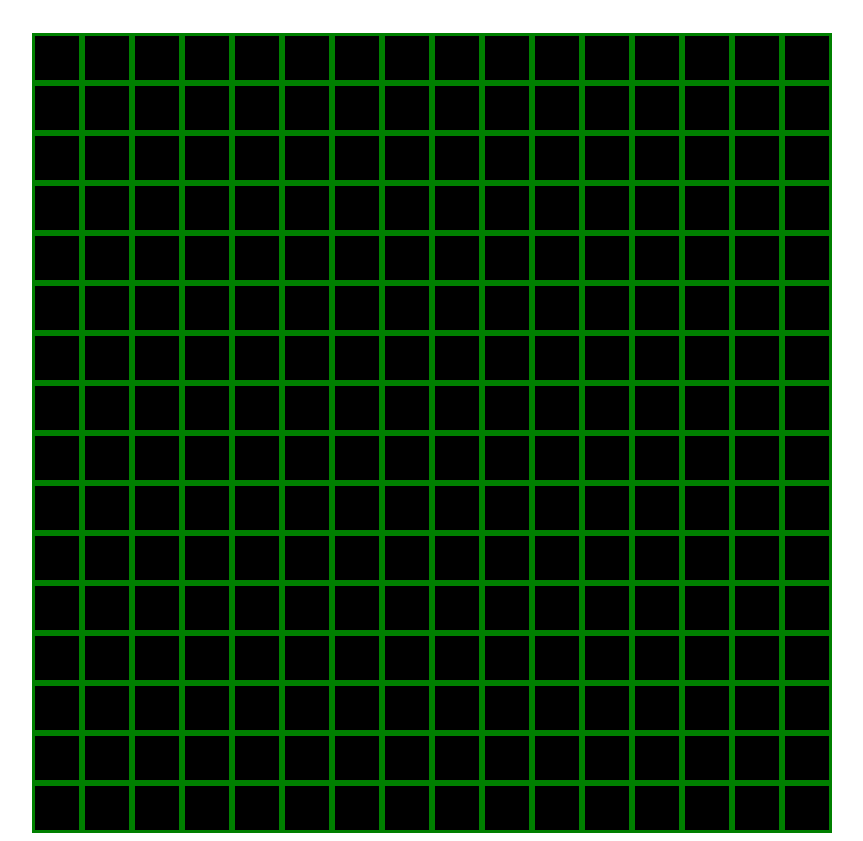
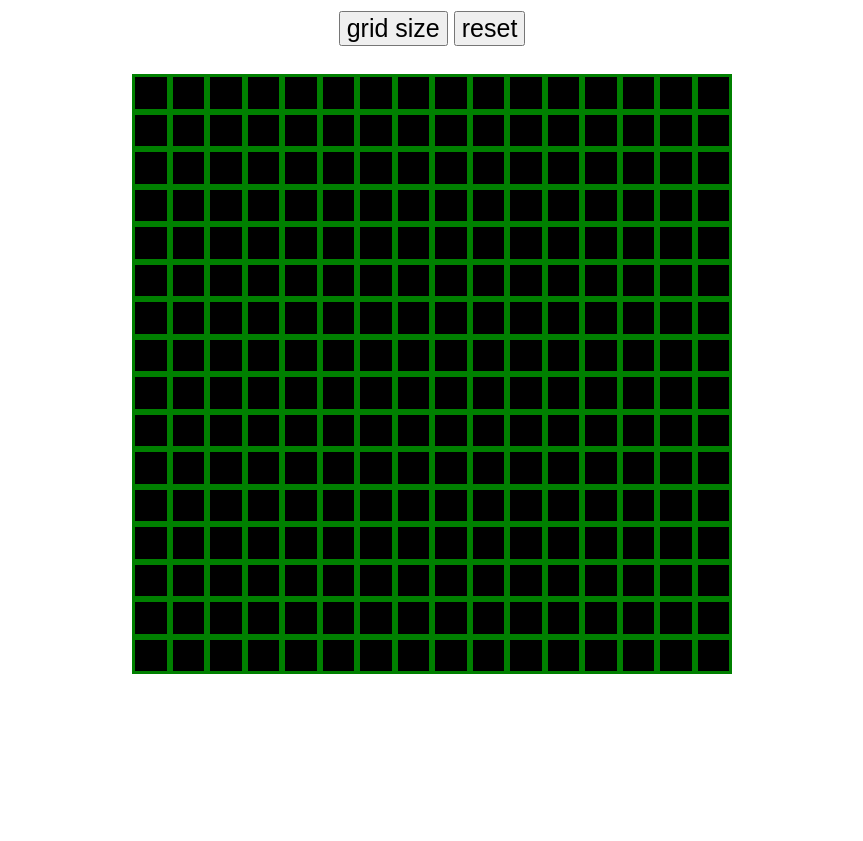
Before and after one commit to MohamadKh01/Etch-a-Sketch, a plain HTML site: page index.html in a window 1280 px wide. Shown: the whole page, without its empty margins (208-1071 px from the left). After the commit the page ends 800 px from the top, so only its background shows below. Drawn offline with Linux system fonts and the light colour scheme.

Commit message:
add a button to change the size of the grid depending on user input and a reset button to reset the sketch

```diff
--- a/index.html
+++ b/index.html
@@ -5,11 +5,16 @@
     <meta name="viewport" content="width=device-width, initial-scale=1.0">
     <title>Document</title>
     <link href="./styles.css" rel="stylesheet">
-    <script src="./script.js" defer></script>
+
 </head>
 <body>
+    <div class="top">
+
+    </div>
     <div class="grid">
 
     </div>
+
+    <script src="./script.js"></script>
 </body>
 </html>
--- a/script.js
+++ b/script.js
@@ -1,23 +1,51 @@
-const grid = document.querySelector("div");
+const tops = document.querySelector(".top");
+const grid = document.querySelector(".grid");
 
-for(let i = 0; i < 16; i++){
+const sizeBtn = document.createElement("button");
+const resetBtn = document.createElement("button");
+
+let size = 16;
+let flag = false;
+
+grid.addEventListener("click", ()=> {if(flag == true){flag = false;} else {flag = true;}});
+
+sizeBtn.textContent = "grid size";
+sizeBtn.style.fontSize = "25px";
+sizeBtn.style.margin = "3px";
+sizeBtn.addEventListener("click", ()=> {do{size = prompt("enter grid size: ");} while(size < 2 || size > 50) loadGrid(size); flag = false;});
+
+resetBtn.textContent = "reset";
+resetBtn.style.fontSize = "25px";
+resetBtn.style.margin = "3px";
+resetBtn.addEventListener("click", ()=> {loadGrid(size); flag = false;});
+
+tops.appendChild(sizeBtn);
+tops.appendChild(resetBtn);
+
+function loadGrid(size){
+
+    grid.innerHTML = "";
+
+    for(let i = 0; i < size; i++){
 
         const row = document.createElement("div");
         row.style.display = "flex";
         row.style.flex = "1"
 
-    for(let j = 0; j < 16; j++){
+        for(let j = 0; j < size; j++){
             const div = document.createElement("div");
             div.style.aspectRatio = "1 / 1";
             div.style.backgroundColor = "black";
             div.style.margin = "3px";
             div.style.flex = "1";
 
-        div.addEventListener("mouseenter", ()=> div.style.backgroundColor = "aqua");
-        div.addEventListener("mouseout", ()=> div.style.backgroundColor = "black");
+            div.addEventListener("mouseenter", ()=> {if(flag == true){div.style.backgroundColor = "aqua"}});
 
             row.appendChild(div);
         }
 
         grid.appendChild(row);
     }
+}
+
+loadGrid(size);
--- a/styles.css
+++ b/styles.css
@@ -2,11 +2,18 @@
     display: flex;
     flex-direction: column;
     margin-top: 2%;
-    width: 800px;
+    width: 600px;
     background-color: green;
 }
 
 body {
     display: flex;
     justify-content: center;
+    flex-direction: column;
+    align-items: center;
 }
+
+.top {
+    display: flex;
+    justify-content: center;
+}
```
Lines whose indentation alone changed are shown as unchanged.
